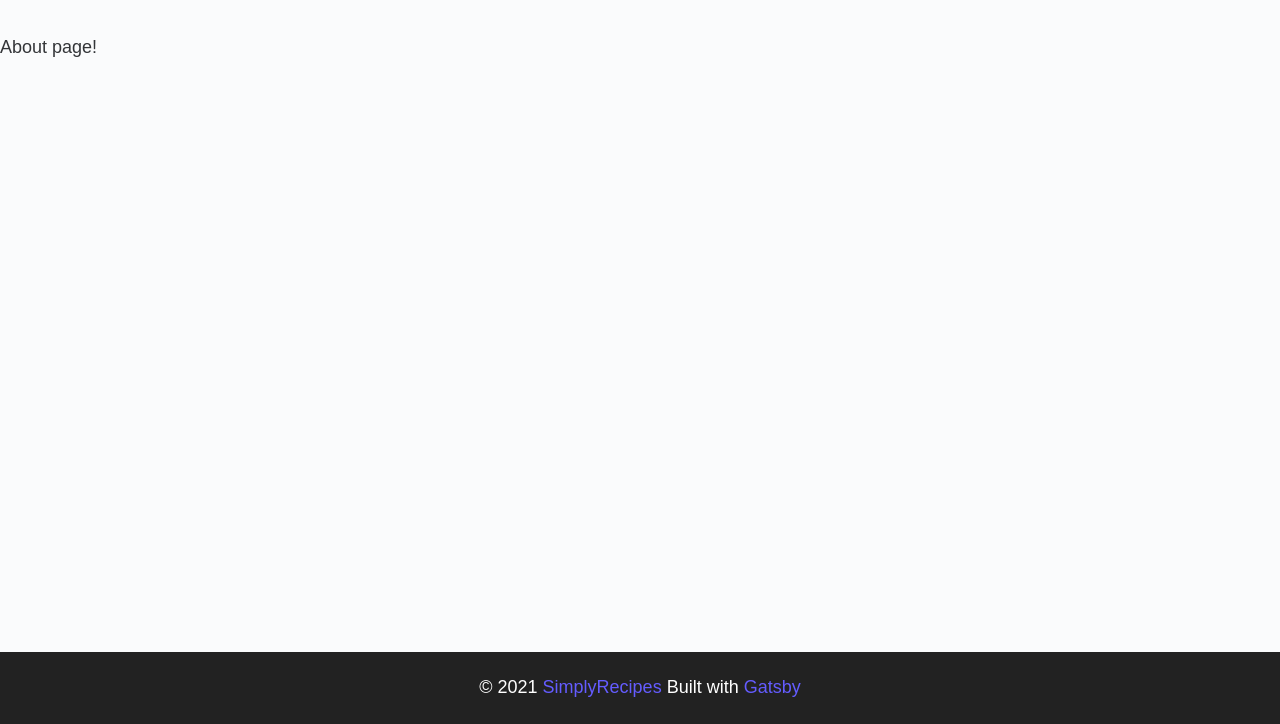
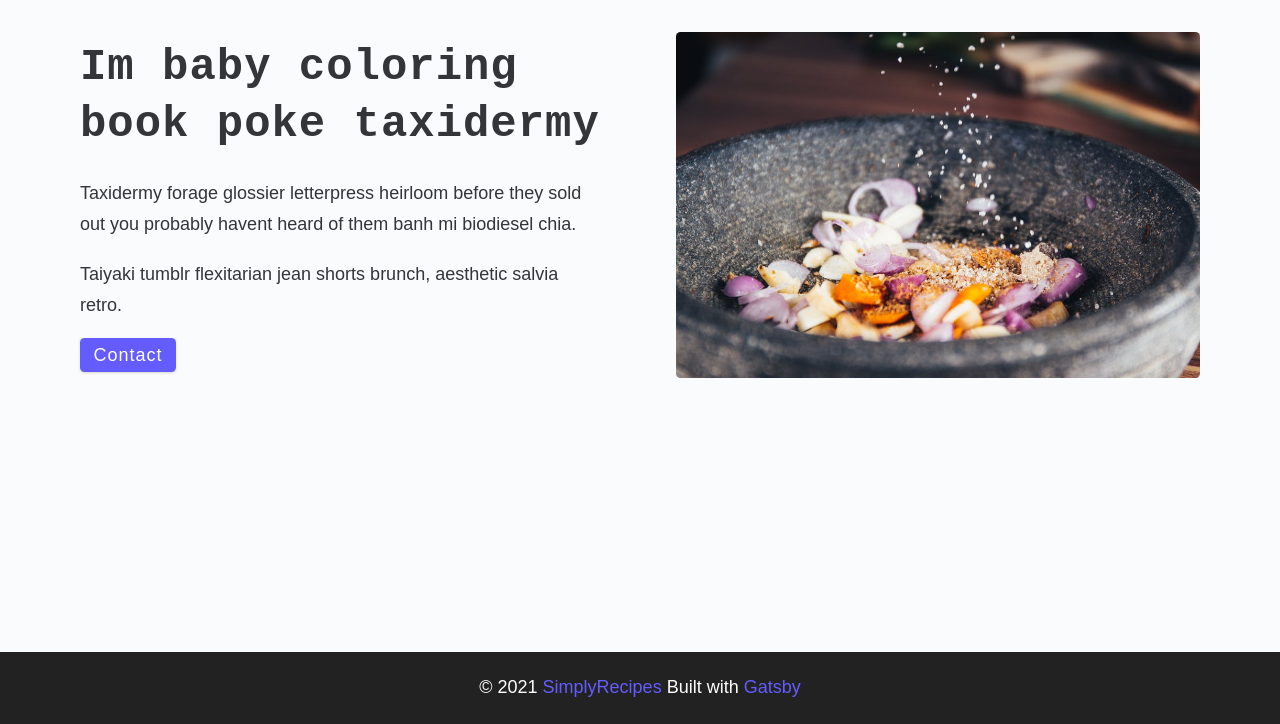
Before and after one commit to Arthur-Maskalenkas/SimplyRecipes, a Gatsby site: page /about in a window 1280 px wide. Shown: the part 76-800 px from the top of the page. Built offline with nearby package versions, Linux system fonts and the light colour scheme; Gatsby itself is replaced by a stand-in of ours.

Commit message:
page about finished

```diff
--- a/src/pages/about.tsx
+++ b/src/pages/about.tsx
@@ -1,9 +1,35 @@
+import { Link } from 'gatsby'
+import { StaticImage } from 'gatsby-plugin-image'
+
 import * as React from 'react'
 import Layout from '../components/Layout'
 
 const About = () => (
   <Layout>
-    <p>About page!</p>
+    <main className="page">
+      <section className="about-page">
+        <article>
+          <h2>Im baby coloring book poke taxidermy</h2>
+          <p>
+            Taxidermy forage glossier letterpress heirloom before they sold out
+            you probably havent heard of them banh mi biodiesel chia.
+          </p>
+          <p>
+            Taiyaki tumblr flexitarian jean shorts brunch, aesthetic salvia
+            retro.
+          </p>
+          <Link to="/contact" className="btn">
+            contact
+          </Link>
+        </article>
+        <StaticImage
+          alt="Person pouring salt in bowl"
+          src="../assets/images/about.jpeg"
+          className="about-img"
+          placeholder="tracedSVG"
+        />
+      </section>
+    </main>
   </Layout>
 )
 
```
